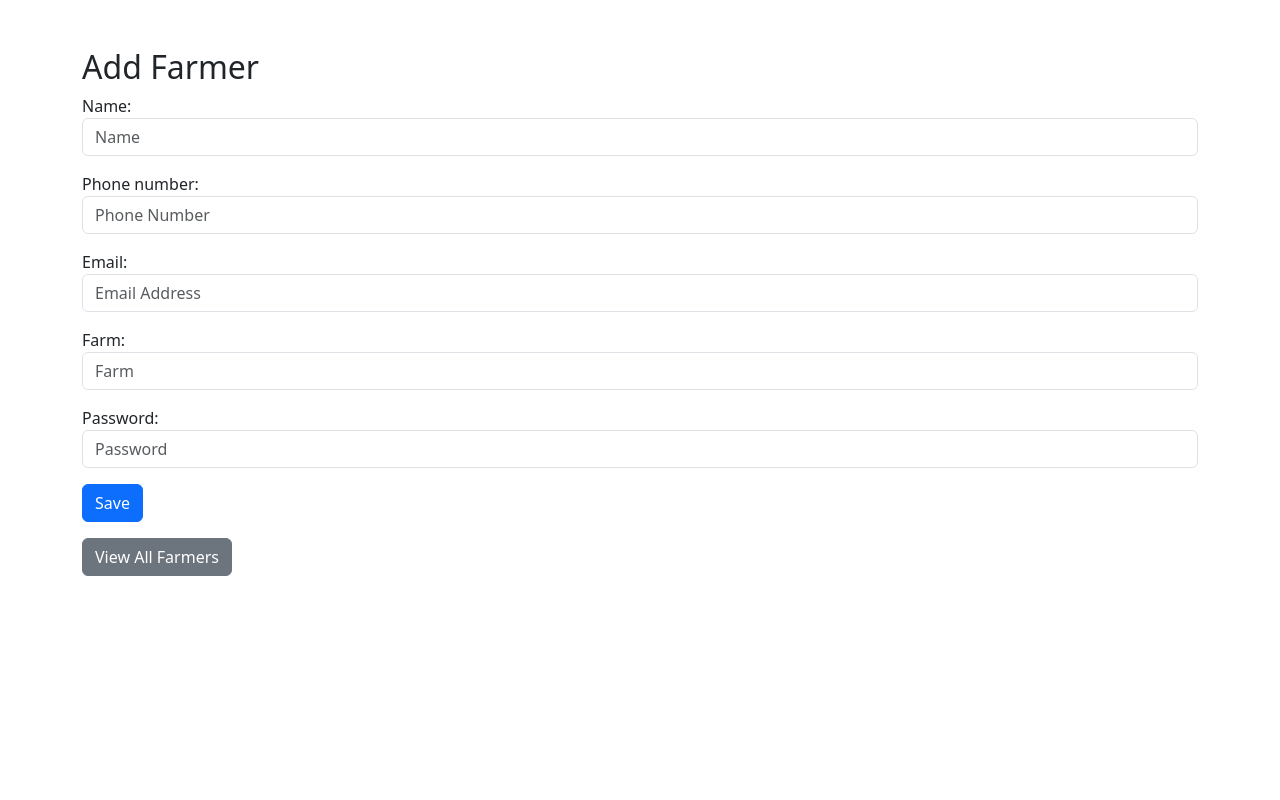
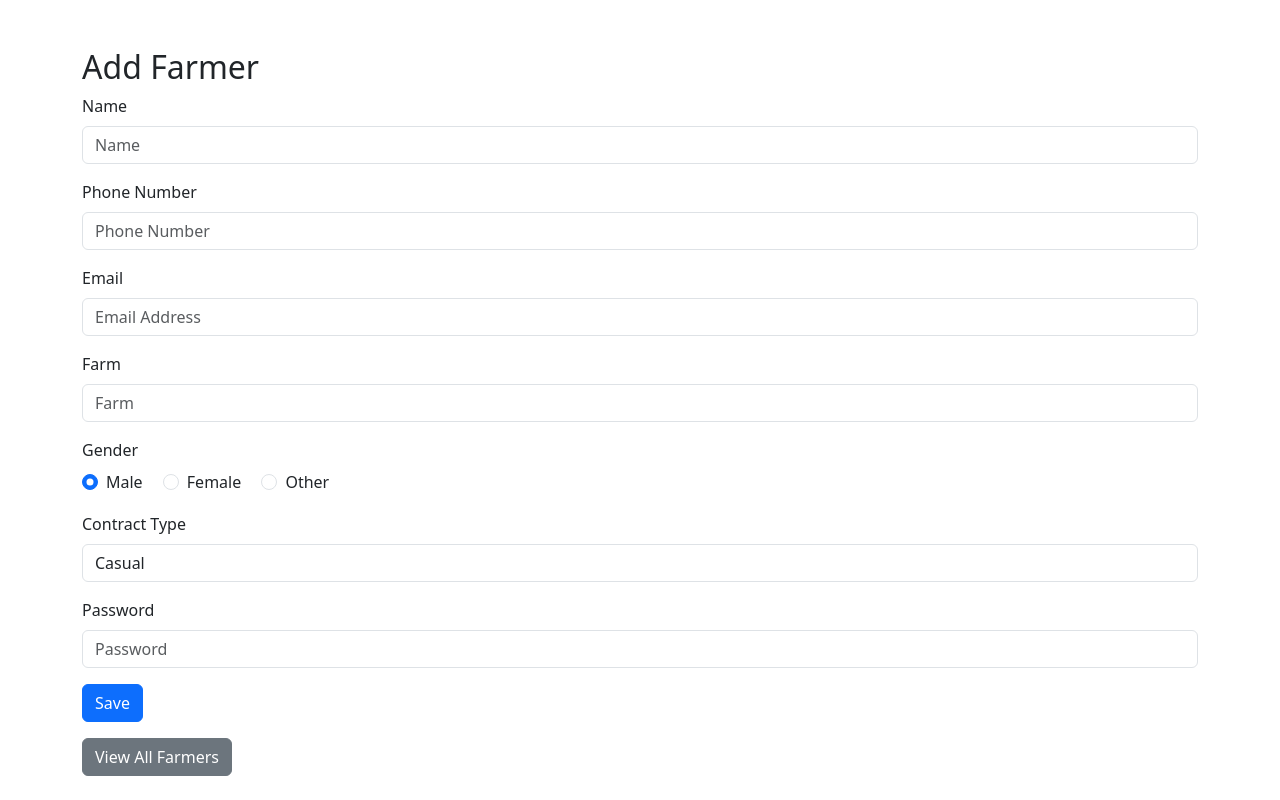
Before and after one commit to Rukundo-Bahati/django-init, a Django app: page /attendance/farmers/add/ in a window 1280 px wide. Run offline with Django 4.2, Linux system fonts and the light colour scheme.

Commit message:
json api rendering farmers

```diff
--- a/attendance/forms.py
+++ b/attendance/forms.py
@@ -34,6 +34,13 @@ class FarmerForm(forms.ModelForm):
                 'placeholder': 'Farm',
                 'id': 'farm',
             }),
+            'gender': forms.RadioSelect(attrs={
+                'class': 'form-check-input',
+            }),
+            'contract_type': forms.Select(attrs={
+                'class': 'form-control',
+                'id': 'contract_type',
+            }),
         }
 
 # class AttendanceForm(forms.ModelForm):
--- a/attendance/models.py
+++ b/attendance/models.py
@@ -3,10 +3,23 @@ from django.db import models
 # Create your models here.
 
 class Farmer(models.Model):
+    GENDER_CHOICES = [
+        ('M', 'Male'),
+        ('F', 'Female'),
+        ('O', 'Other'),
+    ]
+
+    CONTRACT_CHOICES = [
+        ('casual', 'Casual'),
+        ('contract', 'Contract'),
+    ]
+
     name = models.CharField(max_length=100)
     phone_number = models.CharField(max_length=15)
     email = models.EmailField()
     farm = models.CharField(max_length=100)
+    gender = models.CharField(max_length=1, choices=GENDER_CHOICES, default='M')
+    contract_type = models.CharField(max_length=10, choices=CONTRACT_CHOICES, default='casual')
     password = models.CharField(max_length=100, default="farmer12345")
 
     class Meta:
--- a/attendance/templates/attendance/add_farmer.html
+++ b/attendance/templates/attendance/add_farmer.html
@@ -22,7 +22,58 @@
     <form method="POST" novalidate>
         {% csrf_token %}
         {{ form.non_field_errors }}
-        {{ form.as_p }}
+
+        <div class="mb-3">
+            <label for="{{ form.name.id_for_label }}" class="form-label">Name</label>
+            {{ form.name }}
+            {{ form.name.errors }}
+        </div>
+
+        <div class="mb-3">
+            <label for="{{ form.phone_number.id_for_label }}" class="form-label">Phone Number</label>
+            {{ form.phone_number }}
+            {{ form.phone_number.errors }}
+        </div>
+
+        <div class="mb-3">
+            <label for="{{ form.email.id_for_label }}" class="form-label">Email</label>
+            {{ form.email }}
+            {{ form.email.errors }}
+        </div>
+
+        <div class="mb-3">
+            <label for="{{ form.farm.id_for_label }}" class="form-label">Farm</label>
+            {{ form.farm }}
+            {{ form.farm.errors }}
+        </div>
+
+        <div class="mb-3">
+            <label class="form-label">Gender</label>
+            <div class="form-check-container">
+                {% for choice in form.gender %}
+                <div class="form-check form-check-inline">
+                    {{ choice.tag }}
+                    <label class="form-check-label" for="{{ choice.id_for_label }}">
+                        {{ choice.choice_label }}
+                    </label>
+                </div>
+                {% endfor %}
+            </div>
+            {{ form.gender.errors }}
+        </div>
+
+        <div class="mb-3">
+            <label for="{{ form.contract_type.id_for_label }}" class="form-label">Contract Type</label>
+            {{ form.contract_type }}
+            {{ form.contract_type.errors }}
+        </div>
+
+        <div class="mb-3">
+            <label for="{{ form.password.id_for_label }}" class="form-label">Password</label>
+            {{ form.password }}
+            {{ form.password.errors }}
+        </div>
+
         <button type="submit" class="btn btn-primary">Save</button>
     </form>
     <a href="{% url 'mark_attendance' %}" class="btn btn-secondary mt-3">View All Farmers</a>
--- a/attendance/templates/attendance/attendance_list.html
+++ b/attendance/templates/attendance/attendance_list.html
@@ -65,6 +65,8 @@
             <tr>
                 <th>Date</th>
                 <th>Farmer Name</th>
+                <th>Gender</th>
+                <th>Contract Type</th>
                 <th>Status</th>
             </tr>
         </thead>
@@ -73,6 +75,8 @@
             <tr>
                 <td>{{ record.date }}</td>
                 <td>{{ record.farmer.name }}</td>
+                <td>{{ record.farmer.get_gender_display }}</td>
+                <td>{{ record.farmer.get_contract_type_display }}</td>
                 <td class="{% if record.is_present %}present{% else %}absent{% endif %}">
                     {% if record.is_present %}Present{% else %}Absent{% endif %}
                 </td>
--- a/attendance/templates/attendance/mark_attendance.html
+++ b/attendance/templates/attendance/mark_attendance.html
@@ -24,6 +24,8 @@
                         <th>Phone Number</th>
                         <th>Email</th>
                         <th>Farm</th>
+                        <th>Gender</th>
+                        <th>Contract Type</th>
                         <th>Present</th>
                     </tr>
                 </thead>
@@ -34,6 +36,8 @@
                         <td>{{ farmer.phone_number }}</td>
                         <td>{{ farmer.email }}</td>
                         <td>{{ farmer.farm }}</td>
+                        <td>{{ farmer.get_gender_display }}</td>
+                        <td>{{ farmer.get_contract_type_display }}</td>
                         <td><input type="checkbox" name="farmer_{{ farmer.id }}" id=""></td>
                     </tr>
                     {% endfor %}
--- a/attendance/urls.py
+++ b/attendance/urls.py
@@ -1,8 +1,9 @@
 from django.urls import path
-from .views import add_farmer, mark_attendance, attendance_list
+from .views import add_farmer, mark_attendance, attendance_list, farmer_list_json
 
 urlpatterns = [
     path('farmers/add/', add_farmer, name='add_farmer'),
     path('farmers/', mark_attendance, name='mark_attendance'),
     path('list/', attendance_list, name='attendance_list'),
+    path('farmers/json/', farmer_list_json, name='farmer_list_json'),
 ]
--- a/attendance/views.py
+++ b/attendance/views.py
@@ -1,5 +1,6 @@
 from django.shortcuts import render, redirect
 from django.contrib import messages
+from django.http import JsonResponse
 from .forms import FarmerForm
 from django.utils import timezone
 from .models import Farmer,Attendance
@@ -10,7 +11,7 @@ def add_farmer(request):
         if form.is_valid():
             form.save()
             messages.success(request, 'Farmer saved successfully.')
-            return redirect('add_farmer')
+            return redirect('mark_attendance')
         else:
             messages.error(request, 'Please correct the errors below.')
     else:
@@ -37,3 +38,11 @@ def mark_attendance(request):
 def attendance_list(request):
     records = Attendance.objects.select_related('farmer').order_by('-date')
     return render(request,'attendance/attendance_list.html',{'records':records})
+
+
+def farmer_list_json(request):
+    farmers = Farmer.objects.all().values(
+        'id', 'name', 'phone_number', 'email', 'farm',
+        'gender', 'contract_type'
+    )
+    return JsonResponse(list(farmers), safe=False)
```
Also changed, not shown: attendance/migrations/0002_farmer_contract_type_farmer_gender.py (added), attendance/migrations/0003_alter_attendance_table.py (added).
